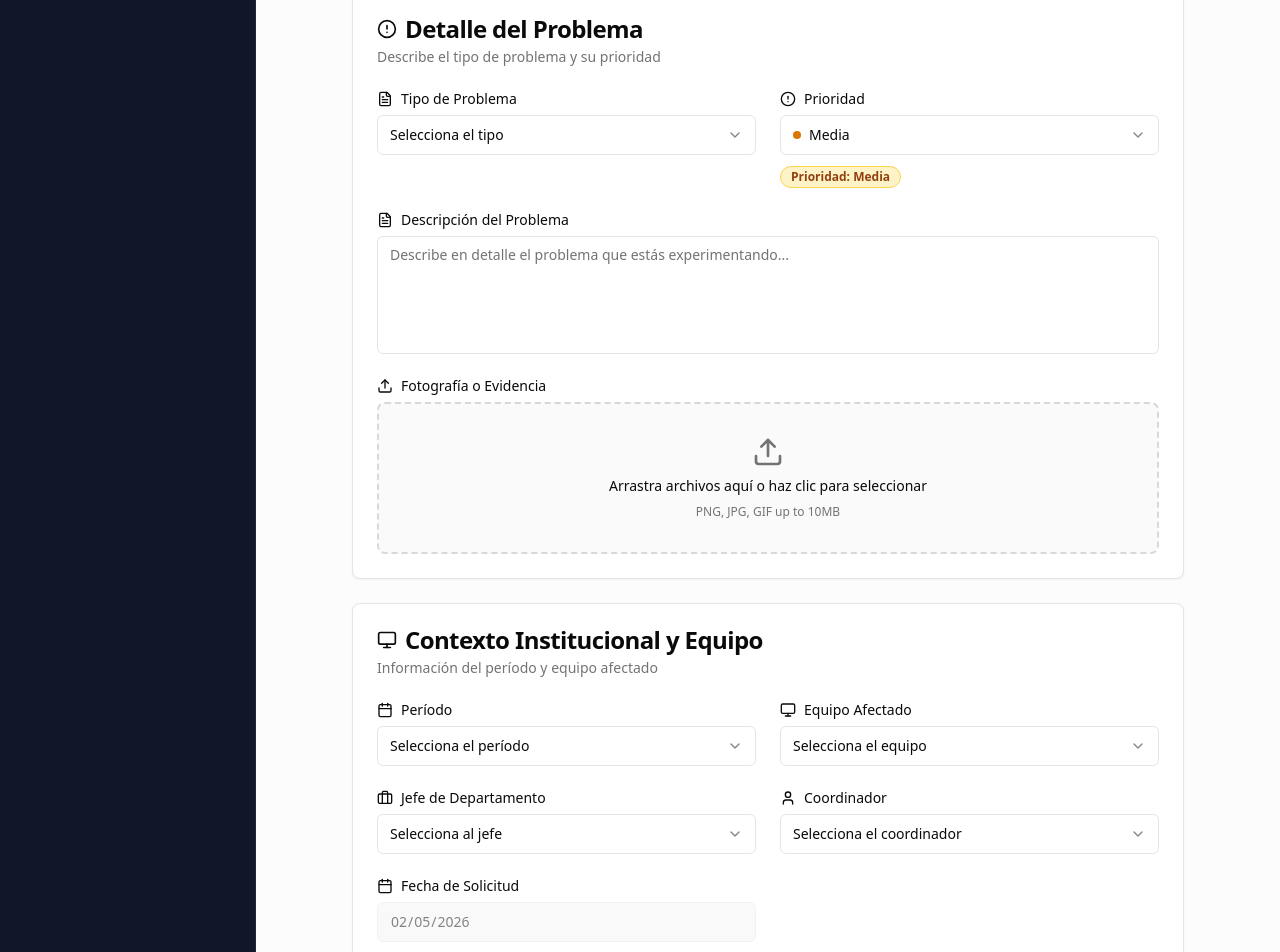
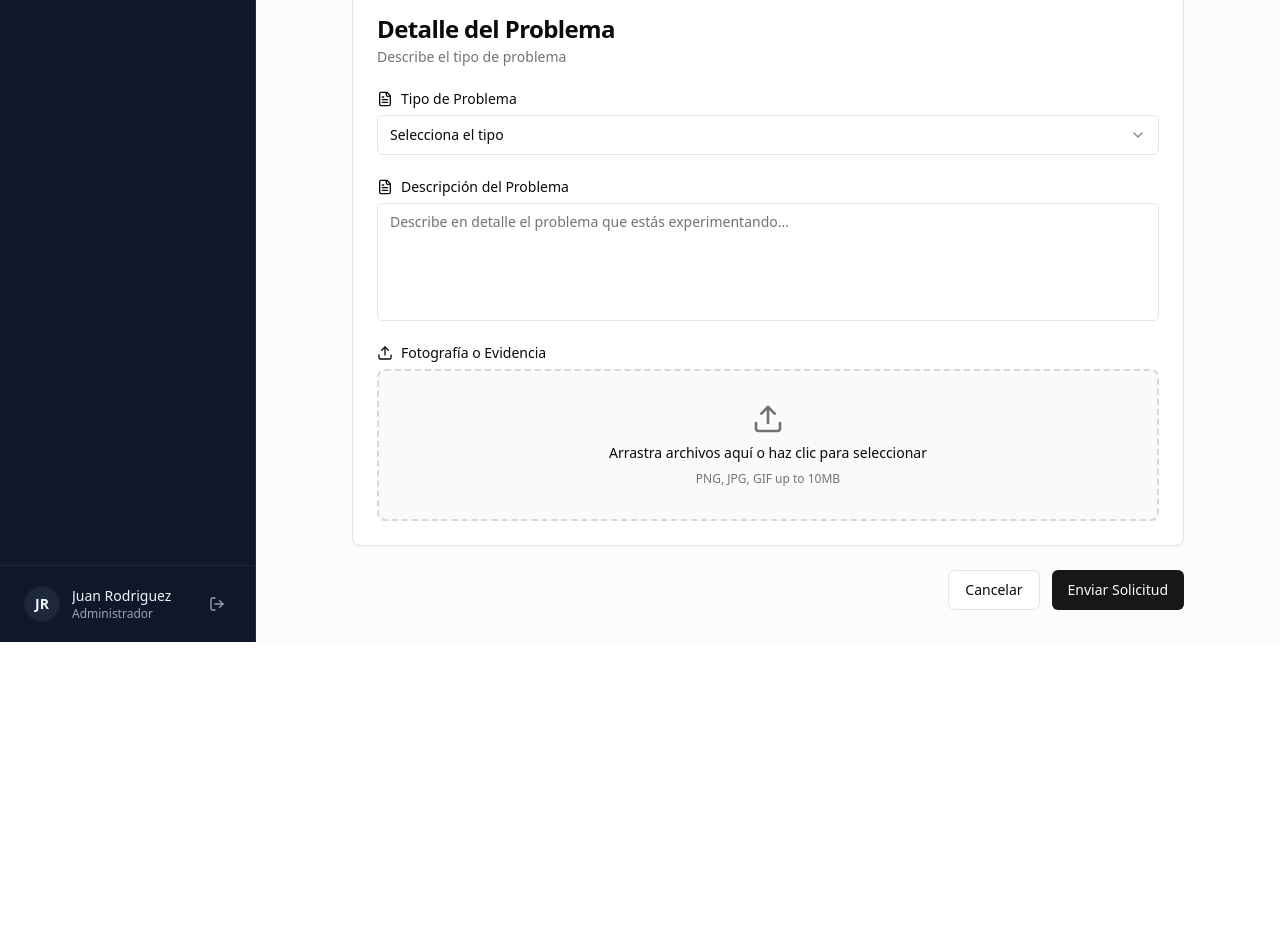
Before and after one commit to AlexDro360/v0-support-ticket-dashboard, a Next.js app: page /soporte/nueva-solicitud in a window 1280 px wide. Shown: the part 480-1432 px from the top of the page. After the commit the page ends 1122 px from the top, so only its background shows below. Built offline with nearby package versions, Linux system fonts and the light colour scheme.

Commit message:
fix: streamline technical support form\n\nRemove section C, priority field, and section title icons.

```diff
--- a/components/support-ticket-form.tsx
+++ b/components/support-ticket-form.tsx
@@ -1,11 +1,11 @@
 'use client'
 
+import { Calendar } from "@/components/ui/calendar"
+import { AlertCircle, Monitor } from 'lucide-react'
 import Link from "next/link"
-
 import React from "react"
-
 import { useState } from 'react'
-import { Loader2, User, Mail, Briefcase, Clock, AlertCircle, FileText, Calendar, Monitor, Upload, X } from 'lucide-react'
+import { Loader2, User, Mail, Briefcase, Clock, FileText, Upload, X } from 'lucide-react'
 import { Button } from '@/components/ui/button'
 import { Card, CardContent, CardDescription, CardHeader, CardTitle } from '@/components/ui/card'
 import { Input } from '@/components/ui/input'
@@ -80,13 +80,13 @@ export function SupportTicketForm() {
     areaSolicitante: '',
     horarioDisponible: '',
     tipoProblema: '',
-    prioridad: 'Media',
     descripcion: '',
+    prioridad: '',
     periodo: '',
     equipo: '',
     jefeDpto: '',
     coordinador: '',
-    fecha: new Date().toISOString().split('T')[0]
+    fecha: ''
   })
 
   const handleInputChange = (e: React.ChangeEvent<HTMLInputElement | HTMLTextAreaElement>) => {
@@ -154,10 +154,7 @@ export function SupportTicketForm() {
       {/* Sección A: Información del Solicitante */}
       <Card>
         <CardHeader>
-          <CardTitle className="flex items-center gap-2">
-            <User className="h-5 w-5" />
-            Información del Solicitante
-          </CardTitle>
+          <CardTitle>Información del Solicitante</CardTitle>
           <CardDescription>
             Proporciona tus datos de contacto para la gestión de la solicitud
           </CardDescription>
@@ -243,16 +240,13 @@ export function SupportTicketForm() {
       {/* Sección B: Detalle del Problema */}
       <Card>
         <CardHeader>
-          <CardTitle className="flex items-center gap-2">
-            <AlertCircle className="h-5 w-5" />
-            Detalle del Problema
-          </CardTitle>
+          <CardTitle>Detalle del Problema</CardTitle>
           <CardDescription>
-            Describe el tipo de problema y su prioridad
+            Describe el tipo de problema
           </CardDescription>
         </CardHeader>
         <CardContent className="space-y-6">
-          <div className="grid gap-6 md:grid-cols-2">
+          <div className="space-y-6">
             {/* Tipo de Problema */}
             <div className="space-y-2">
               <Label htmlFor="tipoProblema" className="flex items-center gap-2">
@@ -271,45 +265,6 @@ export function SupportTicketForm() {
                   ))}
                 </SelectContent>
               </Select>
-            </div>
-
-            {/* Prioridad */}
-            <div className="space-y-2">
-              <Label htmlFor="prioridad" className="flex items-center gap-2">
-                <AlertCircle className="h-4 w-4" />
-                Prioridad
-              </Label>
-              <Select value={formData.prioridad} onValueChange={(value) => handleSelectChange('prioridad', value)}>
-                <SelectTrigger id="prioridad">
-                  <SelectValue />
-                </SelectTrigger>
-                <SelectContent>
-                  <SelectItem value="Alta">
-                    <div className="flex items-center gap-2">
-                      <div className="h-2 w-2 rounded-full bg-red-600" />
-                      Alta
-                    </div>
-                  </SelectItem>
-                  <SelectItem value="Media">
-                    <div className="flex items-center gap-2">
-                      <div className="h-2 w-2 rounded-full bg-amber-600" />
-                      Media
-                    </div>
-                  </SelectItem>
-                  <SelectItem value="Baja">
-                    <div className="flex items-center gap-2">
-                      <div className="h-2 w-2 rounded-full bg-blue-600" />
-                      Baja
-                    </div>
-                  </SelectItem>
-                </SelectContent>
-              </Select>
-              <div className="mt-2">
-                <Badge className={getPrioridadColor(formData.prioridad)}>
-                  Prioridad: {formData.prioridad}
-                </Badge>
-              </div>
-            </div>
             </div>
 
             {/* Descripción */}
@@ -383,121 +338,10 @@ export function SupportTicketForm() {
                 </div>
               )}
             </div>
+          </div>
         </CardContent>
       </Card>
 
-      {/* Sección C: Contexto Institucional y Equipo */}
-      <Card>
-        <CardHeader>
-          <CardTitle className="flex items-center gap-2">
-            <Monitor className="h-5 w-5" />
-            Contexto Institucional y Equipo
-          </CardTitle>
-          <CardDescription>
-            Información del período y equipo afectado
-          </CardDescription>
-        </CardHeader>
-        <CardContent>
-          <div className="grid gap-6 md:grid-cols-2">
-            {/* Período */}
-            <div className="space-y-2">
-              <Label htmlFor="periodo" className="flex items-center gap-2">
-                <Calendar className="h-4 w-4" />
-                Período
-              </Label>
-              <Select value={formData.periodo} onValueChange={(value) => handleSelectChange('periodo', value)}>
-                <SelectTrigger id="periodo">
-                  <SelectValue placeholder="Selecciona el período" />
-                </SelectTrigger>
-                <SelectContent>
-                  {PERIODOS.map(periodo => (
-                    <SelectItem key={periodo} value={periodo}>
-                      {periodo}
-                    </SelectItem>
-                  ))}
-                </SelectContent>
-              </Select>
-            </div>
-
-            {/* Equipo */}
-            <div className="space-y-2">
-              <Label htmlFor="equipo" className="flex items-center gap-2">
-                <Monitor className="h-4 w-4" />
-                Equipo Afectado
-              </Label>
-              <Select value={formData.equipo} onValueChange={(value) => handleSelectChange('equipo', value)}>
-                <SelectTrigger id="equipo">
-                  <SelectValue placeholder="Selecciona el equipo" />
-                </SelectTrigger>
-                <SelectContent>
-                  {EQUIPOS.map(equipo => (
-                    <SelectItem key={equipo.id} value={equipo.id}>
-                      {equipo.id} - {equipo.nombre}
-                    </SelectItem>
-                  ))}
-                </SelectContent>
-              </Select>
-            </div>
-
-            {/* Jefe de Departamento */}
-            <div className="space-y-2">
-              <Label htmlFor="jefeDpto" className="flex items-center gap-2">
-                <Briefcase className="h-4 w-4" />
-                Jefe de Departamento
-              </Label>
-              <Select value={formData.jefeDpto} onValueChange={(value) => handleSelectChange('jefeDpto', value)}>
-                <SelectTrigger id="jefeDpto">
-                  <SelectValue placeholder="Selecciona al jefe" />
-                </SelectTrigger>
-                <SelectContent>
-                  {JEFES_DPTO.map(jefe => (
-                    <SelectItem key={jefe} value={jefe}>
-                      {jefe}
-                    </SelectItem>
-                  ))}
-                </SelectContent>
-              </Select>
-            </div>
-
-            {/* Coordinador */}
-            <div className="space-y-2">
-              <Label htmlFor="coordinador" className="flex items-center gap-2">
-                <User className="h-4 w-4" />
-                Coordinador
-              </Label>
-              <Select value={formData.coordinador} onValueChange={(value) => handleSelectChange('coordinador', value)}>
-                <SelectTrigger id="coordinador">
-                  <SelectValue placeholder="Selecciona el coordinador" />
-                </SelectTrigger>
-                <SelectContent>
-                  {COORDINADORES.map(coord => (
-                    <SelectItem key={coord} value={coord}>
-                      {coord}
-                    </SelectItem>
-                  ))}
-                </SelectContent>
-              </Select>
-            </div>
-
-            {/* Fecha */}
-            <div className="space-y-2">
-              <Label htmlFor="fecha" className="flex items-center gap-2">
-                <Calendar className="h-4 w-4" />
-                Fecha de Solicitud
-              </Label>
-              <Input
-                id="fecha"
-                type="date"
-                name="fecha"
-                value={formData.fecha}
-                onChange={handleInputChange}
-                disabled
-                className="bg-muted"
-              />
-            </div>
-          </div>
-        </CardContent>
-      </Card>
 
       {/* Botones de Acción */}
       <div className="flex gap-3 md:justify-end">
@@ -507,7 +351,7 @@ export function SupportTicketForm() {
           </Button>
         </Link>
         <Button type="submit" disabled={isLoading}>
-          {isLoading && <Loader2 className="mr-2 h-4 w-4 animate-spin" />}
+          {isLoading ? <Loader2 className="mr-2 h-4 w-4 animate-spin" /> : null}
           {isLoading ? 'Enviando...' : 'Enviar Solicitud'}
         </Button>
       </div>
```
Lines whose indentation alone changed are shown as unchanged.
